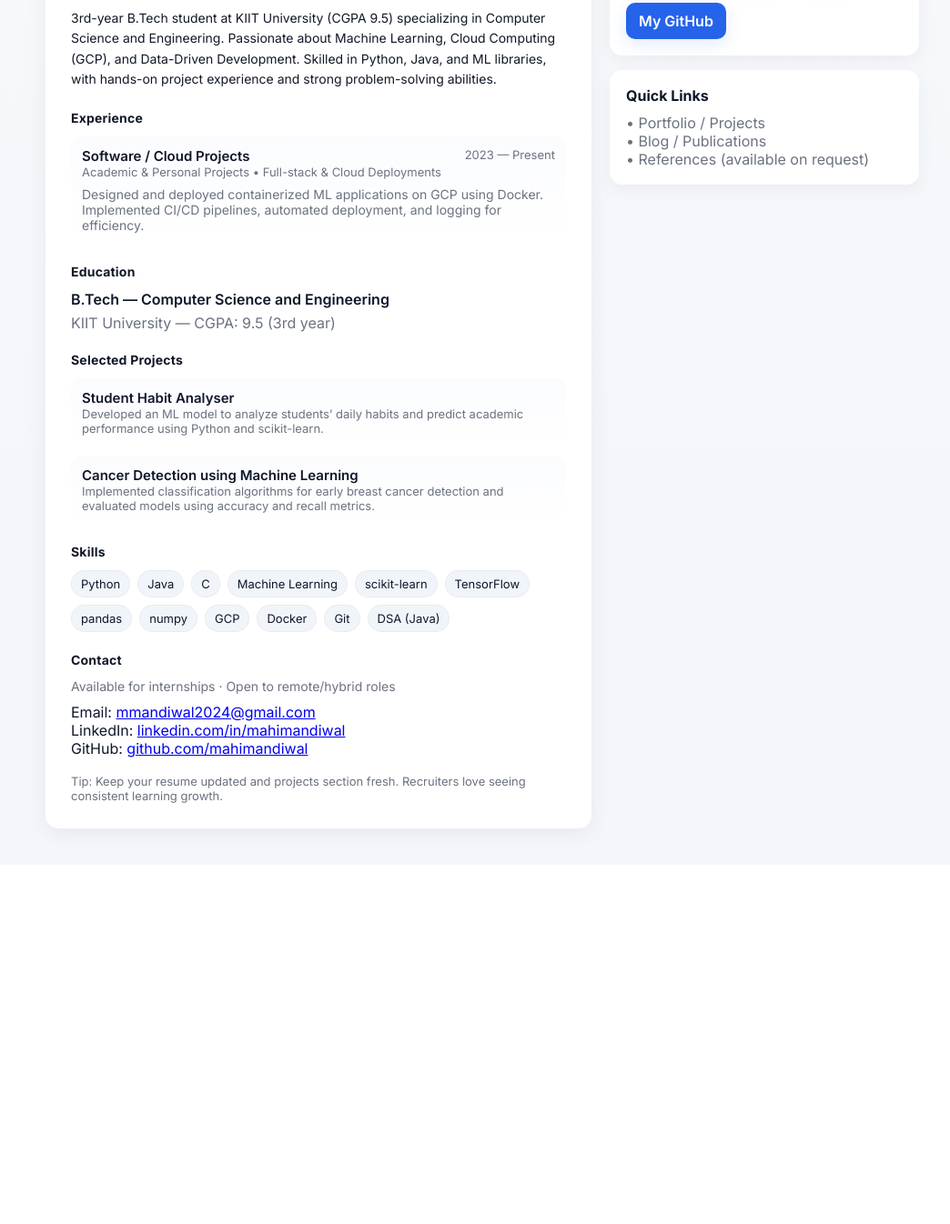
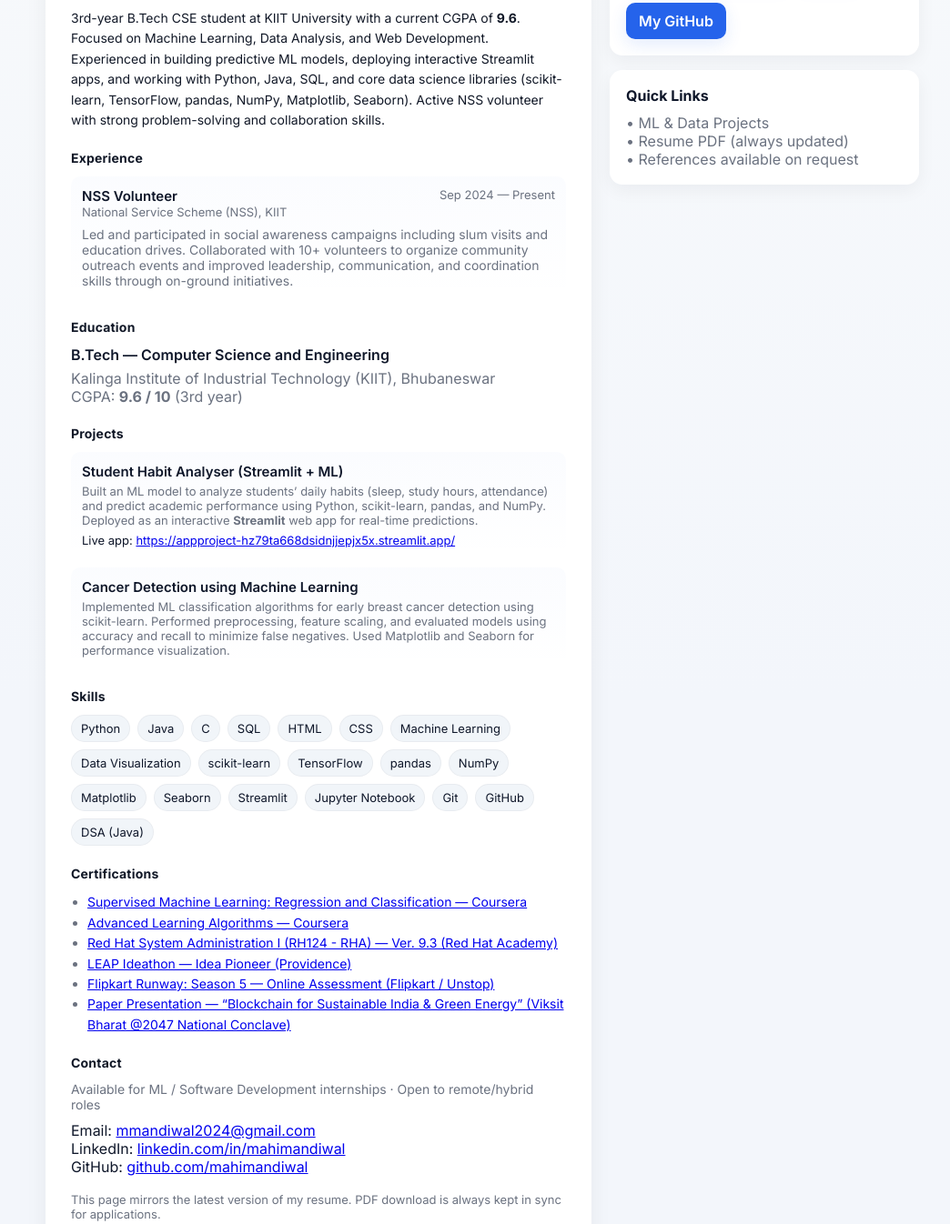
Before and after one commit to mahimandiwal/mahimandiwal.github.io, a plain HTML site: page index.html in a window 1280 px wide. Shown: the part 194-1540 px from the top of the page at 91% size, without its empty margins (110-1154 px from the left). Before the commit the page ends 1145 px from the top, so only its background shows below. Drawn offline with Linux system fonts and the light colour scheme.

Commit message:
Revise resume details and layout in index.html
Updated resume content and structure to reflect current skills and experiences, including new projects and certifications.

```diff
--- a/index.html
+++ b/index.html
@@ -4,7 +4,7 @@
   <meta charset="utf-8" />
   <meta name="viewport" content="width=device-width,initial-scale=1" />
   <title>Mahi Mandiwal — Resume</title>
-  <meta name="description" content="Resume / portfolio of Mahi Mandiwal — B.Tech CSE student at KIIT, specializing in Machine Learning and Cloud Computing." />
+  <meta name="description" content="Resume / portfolio of Mahi Mandiwal — B.Tech CSE student at KIIT, focusing on Machine Learning, Data Analysis, and Web Development." />
   <link rel="preconnect" href="https://fonts.googleapis.com">
   <link href="https://fonts.googleapis.com/css2?family=Inter:wght@300;400;600;700&display=swap" rel="stylesheet">
 
@@ -146,6 +146,7 @@
     }
     .download{
       display:flex;
+      flex-wrap:wrap;
       gap:8px;
       align-items:center;
       margin-top:12px;
@@ -172,72 +173,149 @@
         </div>
         <div>
           <h1>Mahi Mandiwal</h1>
-          <p class="lead">B.Tech in Computer Science and Engineering (3rd year) • KIIT University • Cloud & ML • Open to internships</p>
+          <p class="lead">
+            B.Tech in Computer Science and Engineering (3rd year) • KIIT University • Machine Learning & Web Development • Open to internships
+          </p>
         </div>
       </div>
 
+      <!-- PROFILE SUMMARY / ABOUT -->
       <section class="section" aria-labelledby="about">
         <h3 id="about">About</h3>
         <div class="about">
-          3rd-year B.Tech student at KIIT University (CGPA 9.5) specializing in Computer Science and Engineering. Passionate about Machine Learning, Cloud Computing (GCP), and Data-Driven Development. Skilled in Python, Java, and ML libraries, with hands-on project experience and strong problem-solving abilities.
+          3rd-year B.Tech CSE student at KIIT University with a current CGPA of <strong>9.6</strong>.
+          Focused on Machine Learning, Data Analysis, and Web Development.
+          Experienced in building predictive ML models, deploying interactive Streamlit apps, and working with Python, Java, SQL, and core data science libraries
+          (scikit-learn, TensorFlow, pandas, NumPy, Matplotlib, Seaborn). Active NSS volunteer with strong problem-solving and collaboration skills.
         </div>
       </section>
 
+      <!-- EXPERIENCE -->
       <section class="section" aria-labelledby="experience">
         <h3 id="experience">Experience</h3>
         <div class="exp-item">
           <div class="exp-top">
             <div>
-              <div class="role">Software / Cloud Projects</div>
-              <div class="company">Academic & Personal Projects • Full-stack & Cloud Deployments</div>
+              <div class="role">NSS Volunteer</div>
+              <div class="company">National Service Scheme (NSS), KIIT</div>
             </div>
-            <div class="dates">2023 — Present</div>
+            <div class="dates">Sep 2024 — Present</div>
           </div>
           <div style="margin-top:8px;color:var(--muted);font-size:14px;">
-            Designed and deployed containerized ML applications on GCP using Docker. Implemented CI/CD pipelines, automated deployment, and logging for efficiency.
+            Led and participated in social awareness campaigns including slum visits and education drives.
+            Collaborated with 10+ volunteers to organize community outreach events and improved leadership, communication, and coordination skills through on-ground initiatives.
           </div>
         </div>
       </section>
 
+      <!-- EDUCATION -->
       <section class="section" aria-labelledby="education">
         <h3 id="education">Education</h3>
         <div style="font-weight:600">B.Tech — Computer Science and Engineering</div>
-        <div style="color:var(--muted);margin-top:6px">KIIT University — CGPA: 9.5 (3rd year)</div>
-      </section>
-
-      <section class="section" aria-labelledby="projects">
-        <h3 id="projects">Selected Projects</h3>
-        <div class="exp-item">
-          <div class="role">Student Habit Analyser</div>
-          <div class="company">Developed an ML model to analyze students’ daily habits and predict academic performance using Python and scikit-learn.</div>
-        </div>
-        <div class="exp-item">
-          <div class="role">Cancer Detection using Machine Learning</div>
-          <div class="company">Implemented classification algorithms for early breast cancer detection and evaluated models using accuracy and recall metrics.</div>
+        <div style="color:var(--muted);margin-top:6px">
+          Kalinga Institute of Industrial Technology (KIIT), Bhubaneswar<br/>
+          CGPA: <strong>9.6 / 10</strong> (3rd year)
         </div>
       </section>
 
+      <!-- PROJECTS -->
+      <section class="section" aria-labelledby="projects">
+        <h3 id="projects">Projects</h3>
+
+        <div class="exp-item">
+          <div class="role">Student Habit Analyser (Streamlit + ML)</div>
+          <div class="company" style="margin-top:4px;">
+            Built an ML model to analyze students’ daily habits (sleep, study hours, attendance) and
+            predict academic performance using Python, scikit-learn, pandas, and NumPy.
+            Deployed as an interactive <strong>Streamlit</strong> web app for real-time predictions.
+          </div>
+          <div style="margin-top:6px;font-size:13px;">
+            Live app:
+            <a href="https://appproject-hz79ta668dsidnjjepjx5x.streamlit.app/" target="_blank" rel="noopener">
+              https://appproject-hz79ta668dsidnjjepjx5x.streamlit.app/
+            </a>
+          </div>
+        </div>
+
+        <div class="exp-item">
+          <div class="role">Cancer Detection using Machine Learning</div>
+          <div class="company" style="margin-top:4px;">
+            Implemented ML classification algorithms for early breast cancer detection using scikit-learn.
+            Performed preprocessing, feature scaling, and evaluated models using accuracy and recall to minimize false negatives.
+            Used Matplotlib and Seaborn for performance visualization.
+          </div>
+        </div>
+      </section>
+
+      <!-- SKILLS -->
       <section class="section" aria-labelledby="skills">
         <h3 id="skills">Skills</h3>
         <div class="skills">
           <span class="chip">Python</span>
           <span class="chip">Java</span>
           <span class="chip">C</span>
+          <span class="chip">SQL</span>
+          <span class="chip">HTML</span>
+          <span class="chip">CSS</span>
           <span class="chip">Machine Learning</span>
+          <span class="chip">Data Visualization</span>
           <span class="chip">scikit-learn</span>
           <span class="chip">TensorFlow</span>
           <span class="chip">pandas</span>
-          <span class="chip">numpy</span>
-          <span class="chip">GCP</span>
-          <span class="chip">Docker</span>
+          <span class="chip">NumPy</span>
+          <span class="chip">Matplotlib</span>
+          <span class="chip">Seaborn</span>
+          <span class="chip">Streamlit</span>
+          <span class="chip">Jupyter Notebook</span>
           <span class="chip">Git</span>
+          <span class="chip">GitHub</span>
           <span class="chip">DSA (Java)</span>
         </div>
       </section>
 
+      <!-- CERTIFICATIONS -->
+      <section class="section" aria-labelledby="certifications">
+        <h3 id="certifications">Certifications</h3>
+        <ul style="padding-left:18px; margin:0; color:var(--muted); font-size:14px; line-height:1.6;">
+          <li>
+            <a href="https://coursera.org/share/5a5feebe76dd1b37e5d50f68a2b58af9" target="_blank" rel="noopener">
+              Supervised Machine Learning: Regression and Classification — Coursera
+            </a>
+          </li>
+          <li>
+            <a href="https://coursera.org/share/524d39218595493527864612e08437f7" target="_blank" rel="noopener">
+              Advanced Learning Algorithms — Coursera
+            </a>
+          </li>
+          <li>
+            <a href="https://drive.google.com/file/d/1h5tBDgkfGSSUxdNCCN5hVBDwm9H5yh6G/view" target="_blank" rel="noopener">
+              Red Hat System Administration I (RH124 - RHA) — Ver. 9.3 (Red Hat Academy)
+            </a>
+          </li>
+          <li>
+            <a href="https://drive.google.com/file/d/112EbAM1NOyvNK6U626GlyF-ikioABdOI/view" target="_blank" rel="noopener">
+              LEAP Ideathon — Idea Pioneer (Providence)
+            </a>
+          </li>
+          <li>
+            <a href="https://drive.google.com/file/d/1gpF92-Vyq9df8LaSYsIZl09HAKZizCvH/view" target="_blank" rel="noopener">
+              Flipkart Runway: Season 5 — Online Assessment (Flipkart / Unstop)
+            </a>
+          </li>
+          <li>
+            <a href="https://drive.google.com/file/d/1BDfDOHDhtcvQj3Qk0Hr7uRneRz9im4dA/view" target="_blank" rel="noopener">
+              Paper Presentation — “Blockchain for Sustainable India &amp; Green Energy” (Viksit Bharat @2047 National Conclave)
+            </a>
+          </li>
+        </ul>
+      </section>
+
+      <!-- CONTACT -->
       <section class="section" aria-labelledby="contactme">
         <h3 id="contactme">Contact</h3>
-        <div style="color:var(--muted);font-size:14px">Available for internships · Open to remote/hybrid roles</div>
+        <div style="color:var(--muted);font-size:14px">
+          Available for ML / Software Development internships · Open to remote/hybrid roles
+        </div>
         <div style="margin-top:10px">
           Email: <a href="mailto:mmandiwal2024@gmail.com">mmandiwal2024@gmail.com</a><br/>
           LinkedIn: <a href="https://www.linkedin.com/in/mahimandiwal" target="_blank" rel="noopener">linkedin.com/in/mahimandiwal</a><br/>
@@ -246,7 +324,7 @@
       </section>
 
       <footer>
-        Tip: Keep your resume updated and projects section fresh. Recruiters love seeing consistent learning growth.
+        This page mirrors the latest version of my resume. PDF download is always kept in sync for applications.
       </footer>
     </main>
 
@@ -266,9 +344,9 @@
       <div class="card">
         <div style="font-weight:700">Quick Links</div>
         <div style="margin-top:10px;color:var(--muted)">
-          • Portfolio / Projects<br/>
-          • Blog / Publications<br/>
-          • References (available on request)
+          • ML &amp; Data Projects<br/>
+          • Resume PDF (always updated)<br/>
+          • References available on request
         </div>
       </div>
     </aside>
```
